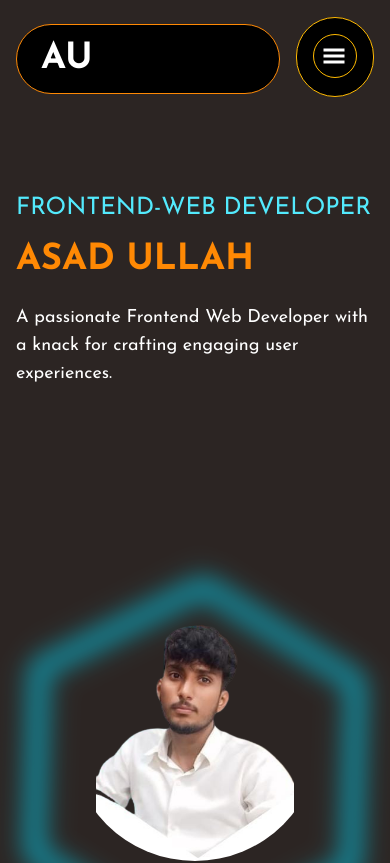
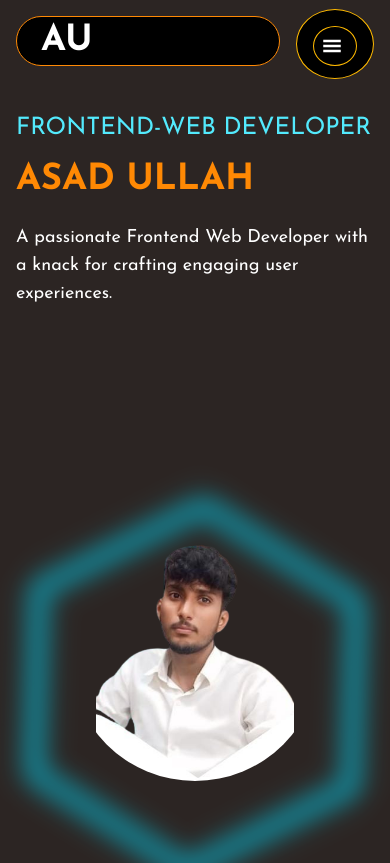
Before and after one commit to itxraoAsad/Asad-portfolio, a React (Vite) app: page / in a window 390 px wide. Shown: the top 863 px of the page. Built offline with nearby package versions, Linux system fonts and the light colour scheme.

Commit message:
Update portfolio

```diff
--- a/src/components/ContactsSection/ContactMeMain.jsx
+++ b/src/components/ContactsSection/ContactMeMain.jsx
@@ -8,7 +8,7 @@ const ContactMeMain = () => {
   return (
     <div
       id='contacts'
-      className=" overflow-hidden flex flex-col md:flex-row items-center justify-center gap-8 p-6 sm:p-8 bg-gray-900 min-h-screen w-full overflow-hidden max-[400px]:gap-6 max-[400px]:px-4"
+      className="  flex flex-col md:flex-row items-center justify-center gap-8 p-6 sm:p-8 bg-gray-900 min-h-screen w-full overflow-hidden max-[400px]:gap-6 max-[400px]:px-4"
     >
       <motion.div
         className="w-full flex justify-center"
--- a/src/components/ProjectSection/ProjectSingle.jsx
+++ b/src/components/ProjectSection/ProjectSingle.jsx
@@ -4,7 +4,7 @@ const ProjectSingle = ({ name, year, image, align }) => {
   const isLeftAlign = align === 'left';
 
   return (
-    <div className="flex flex-col md:flex-row items-center justify-center gap-6 md:gap-8 bg-gray-900 p-4 rounded-lg shadow-lg hover:shadow-xl transition-shadow duration-300">
+    <div className="flex flex-col md:flex-row items-center justify-center gap-6 md:gap-8 bg-gray-900 p-4  rounded-lg shadow-lg hover:shadow-xl transition-shadow duration-300">
 
       <div className={`w-full md:w-1/2 text-center md:text-${isLeftAlign ? 'left' : 'right'}`}>
         <h2 className="text-3xl sm:text-4xl font-bold text-[#fb9718] mb-4">{name}</h2>
--- a/src/components/herosection/HeroMian.jsx
+++ b/src/components/herosection/HeroMian.jsx
@@ -4,7 +4,7 @@ import HeroPic from './HeroPic'
 
 const HeroMian = () => {
   return (
-    <div className="pt-40 pb-16">
+    <div className="pt-20 pb-10 ">
 
     <div className='flex flex-col md:flex-row items-center justify-between '>
       <HeroText />
--- a/src/components/navbar/navbarMain.jsx
+++ b/src/components/navbar/navbarMain.jsx
@@ -18,7 +18,7 @@ const NavbarMain = () => {
 
     return (
         <nav className='mx-w-[1300px] mx-auto px-4
-        w-full fixed left-[0px]  -translate-x-50% z-20 flex gap-4 mt-6 max-[600px]:h-[70px]'>
+        w-full fixed left-[0px]  -translate-x-50% z-20 flex gap-4 mt-4 max-[600px]:h-[70px] max-[400px]:h-[30px]'>
             <div className='flex items-center justify-between w-full mx-w-[1200px] mx-auto bg-black p-6 rounded-r-full rounded-l-full border-[0.5px] border-orange-400'>
                 <NavbarLogo />
                    <div className={` ${menuOpen ? 'block' : 'hidden'} sm-[670px]:block lg:block    `}>
@@ -29,8 +29,8 @@ const NavbarMain = () => {
                 <NavbarBtn />
             </div>
 
-            <div className='flex lg:hidden sm:block p-6 max-[600px]:p-4 bg-black rounded-full border-[0.5px] border-amber-400 max-[600px]:size-20 max-[600px]:mt-[-7px] max-[600px]:justify-center' >
-                <button className='text-2xl border border-amber-400 p-2  rounded-full text-white cursor-pointer max-[600px]:size-11 max-[600px]:items-center'
+            <div className='flex lg:hidden sm:block p-6 max-[600px]:p-4 bg-black rounded-[100%] border-[0.5px] border-amber-400 max-[600px]:size-20 max-[600px]:mt-[-7px] max-[600px]:justify-center max-[400px]:h-[70px]' >
+                <button className='text-2xl max-[400px]:text-xl border border-amber-400 p-2    rounded-[100%] text-white cursor-pointer max-[600px]:size-11 max-[600px]:items-center max-[400px]:h-[40px]'
                  onClick={toggleMenu}>
                 <GiHamburgerMenu />
 
```
